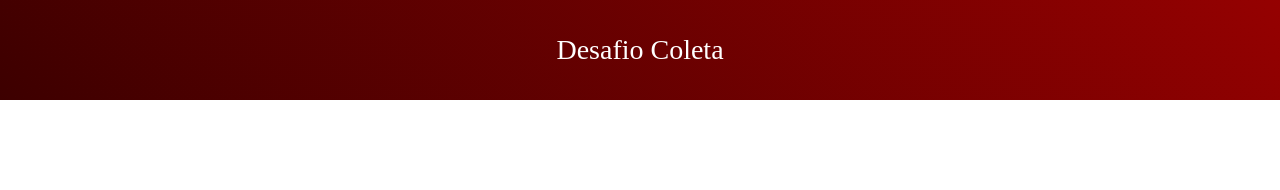
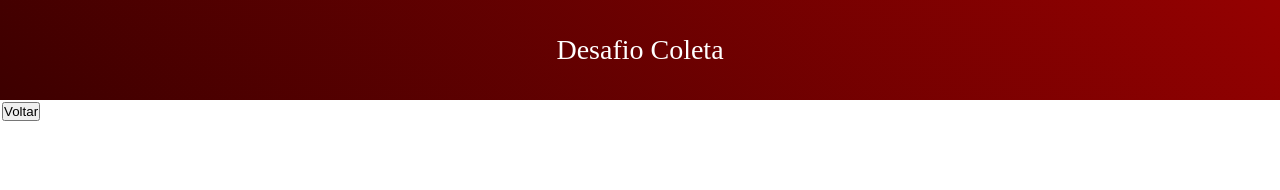
Before and after one commit to edermotasantos/desafio-coleta, a React (Create React App) app in the folder client/: page /answers in a window 1280 px wide. Shown: the top 190 px of the page. Built offline with nearby package versions, Linux system fonts and the light colour scheme.

Commit message:
feat: armazena e renderiza resposta

```diff
--- a/client/src/components/AddAnswers.jsx
+++ b/client/src/components/AddAnswers.jsx
@@ -4,10 +4,12 @@ import { useNavigate } from "react-router-dom";
 
 function AddAnswers() {
   let navigate = useNavigate();
-
+  let setado = 0;
   const {
     answers,
     setAnswers,
+    amount,
+    setAmount,
   } = useContext(CollectContext);
 
   const newAnswer = (e) => {
@@ -25,7 +27,27 @@ function AddAnswers() {
   const fetchAnswers = async (requestOptions) => {
     const response = await fetch('http://localhost:3001', requestOptions);
     const data = await response.json();
-    console.log(data);
+    return data;
+  }
+
+  const setNewAmout = async (data) => {
+    const { QuantidadePositiva, QuantidadeNegativa, QuantidadeNaoAvaliada } = data;
+    const Total = QuantidadePositiva + QuantidadeNegativa + QuantidadeNaoAvaliada;
+    const PorcentagemPositiva = (((QuantidadePositiva / Total) * 100).toFixed(2)) + '%';
+    const PorcentagemNegativa = (((QuantidadeNegativa / Total) * 100).toFixed(2)) + '%';
+    const PorcentagemNaoAvaliada = (((QuantidadeNaoAvaliada / Total) * 100).toFixed(2)) + '%';
+    await setAmount((prevState) => {
+      return {
+        ...prevState,
+        QuantidadePositiva,
+        QuantidadeNegativa,
+        QuantidadeNaoAvaliada,
+        Total,
+        PorcentagemPositiva,
+        PorcentagemNegativa,
+        PorcentagemNaoAvaliada,
+      }
+    });
   }
 
   const sendButton = async (e) => {
@@ -35,10 +57,13 @@ function AddAnswers() {
       body: JSON.stringify(answers)
     };
 
-    await fetchAnswers(requestOptions);
+    const newAnswer = await fetchAnswers(requestOptions);
 
-    navigate(`/answers`);
+    console.log('o que foi setado', amount);
+
+    await setNewAmout(newAnswer);
   }
+
 
   return (
     <form>
@@ -141,6 +166,7 @@ function AddAnswers() {
           </textarea>
         </div>
       </div>
+      <div>
         <button
           type="button"
           data-testid="send-button"
@@ -150,6 +176,17 @@ function AddAnswers() {
         >
           Enviar
         </button>
+        <button
+          type="button"
+          data-testid="send-button"
+          name="send-button"
+          onClick={ (e) => navigate(`/answers`) }
+        >
+          Ver Resultados
+        </button>
+        <h2>Quantidade Positiva</h2>
+        <span>{ Object.values(amount)[0] }</span>
+      </div>
     </form>
   );
 }
--- /dev/null
+++ b/client/src/components/AmountAnswers.jsx
@@ -0,0 +1,34 @@
+import React, { useContext } from "react";
+import CollectContext from "../context/CollectContext";
+import { useNavigate } from "react-router-dom";
+
+function AddAnswers() {
+  let navigate = useNavigate();
+  const {
+    amount,
+  } = useContext(CollectContext);
+
+  console.log('o que está chegando na página', Object.keys(amount));
+
+  return (
+    <table>
+      <div>
+        <div>
+          <span>{ Object.values(amount)[0] }</span>
+        </div>
+        <div>
+        <button
+          type="button"
+          data-testid="send-button"
+          name="send-button"
+          onClick={ (e) => navigate(`/`) }
+        >
+          Voltar
+        </button>
+        </div>
+      </div>
+    </table>
+  );
+}
+
+export default AddAnswers;
--- a/client/src/context/CollectProvider.js
+++ b/client/src/context/CollectProvider.js
@@ -10,9 +10,13 @@ function CollectProvider({ children }) {
     Pergunta4: '',
   });
 
+  const [amount, setAmount] = useState({});
+
   const data = {
     answers,
     setAnswers,
+    amount,
+    setAmount,
   };
 
   return (
--- a/client/src/pages/Answers.js
+++ b/client/src/pages/Answers.js
@@ -1,11 +1,13 @@
 import React from 'react';
-import Header from '../components/Header'
+import Header from '../components/Header';
+import AmountAnswers from '../components/AmountAnswers';
 import CollectProvider from '../context/CollectProvider';
 
 function Answers() {
   return (
     <CollectProvider>
       <Header />
+      <AmountAnswers />
     </CollectProvider>
   );
 }
```
Also changed, not shown: 1 other file (tests, documents, lock files or other folders). Lines whose indentation alone changed are shown as unchanged.
